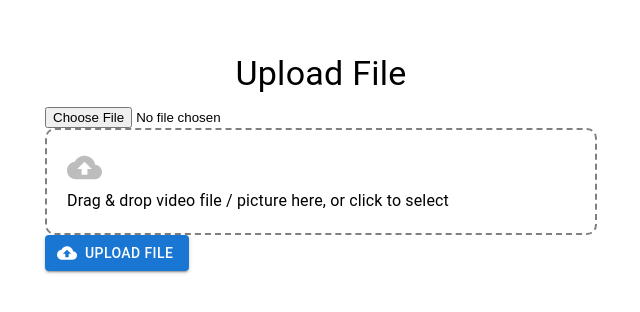
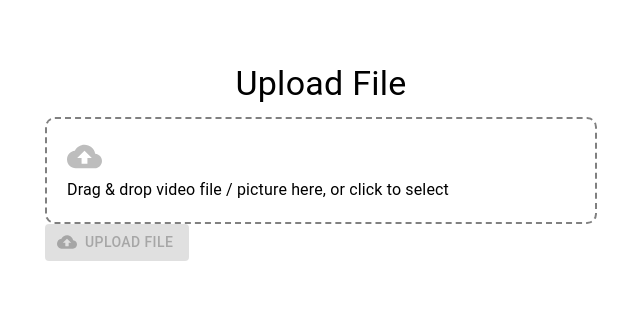
Before and after one commit to KaiTakProject-Venturenix-AWS/KaiTak, a React (Vite) app in the folder KTfrontend/: page /upload in a window 1280 px wide. Shown: the part 166-478 px from the top of the page, without its empty margins (199-839 px from the left). Built offline with nearby package versions, Linux system fonts and the light colour scheme.

Commit message:
before and after effect for upload file

```diff
--- a/KTfrontend/src/ui/page/UploadPage/index.tsx
+++ b/KTfrontend/src/ui/page/UploadPage/index.tsx
@@ -33,7 +33,7 @@ export default function UploadVideoPage() {
     const [uploading, setUploading] = useState(false);
     const [isDragging, setIsDragging] = useState(false);
     const [selectedFile, setSelectedFile] = useState<File | null>(null); // Add type declaration for selectedFile
-    const [fileDetails, setFileDetails] = useState<string | null>(null);
+    const [fileDetails, setFileDetails] = useState<string>('');
 
     const handleFileInput = (e: React.ChangeEvent<HTMLInputElement>) => {
         if (e.target.files && e.target.files.length > 0) {
@@ -58,6 +58,7 @@ export default function UploadVideoPage() {
         try {
             const data = await s3.upload(params).promise();
             console.log('Upload successful:', data.Location);
+            setFileDetails('');
         } catch (err) {
             console.error('Error uploading file:', err);
         }
@@ -96,7 +97,7 @@ export default function UploadVideoPage() {
             document.body.removeEventListener('dragleave', handleDragLeave);
             document.body.removeEventListener('drop', handleDrop);
         };
-    }, [selectedFile]);
+    }, []);
 
     return (
         <Box
@@ -113,15 +114,13 @@ export default function UploadVideoPage() {
                 <Typography variant="h4" gutterBottom textAlign="center">
                     Upload File
                 </Typography>
-                <input type="file" onChange={handleFileInput} />
-
-
                 <Box
                     style={{
                         cursor: 'pointer',
                         border: `2px dashed ${isDragging ? 'blue' : 'gray'}`,
                         padding: '20px',
                         borderRadius: '10px',
+                        display: selectedFile ? 'none' : 'block', // Hide when file is selected
                     }}
                 >
                     <input
@@ -133,8 +132,10 @@ export default function UploadVideoPage() {
                     <Typography variant="body1" style={{ color: isDragging ? 'blue' : 'inherit' }}>
                         {isDragging ? 'Drop your video file / picture here' : 'Drag & drop video file  / picture here, or click to select'}
                     </Typography>
-                    {fileDetails && <Typography variant="body2">{fileDetails}</Typography>}
                 </Box>
+                {selectedFile && (
+                    <Typography variant="body2">{fileDetails}</Typography>
+                )}
                 <Button
                     component="label"
                     role={undefined}
@@ -142,6 +143,7 @@ export default function UploadVideoPage() {
                     tabIndex={-1}
                     startIcon={<CloudUploadIcon />}
                     onClick={() => handleUpload(selectedFile)}
+                    disabled={!selectedFile}
                 >
                     Upload file
                     {/* <VisuallyHiddenInput type="file" /> */}
```
